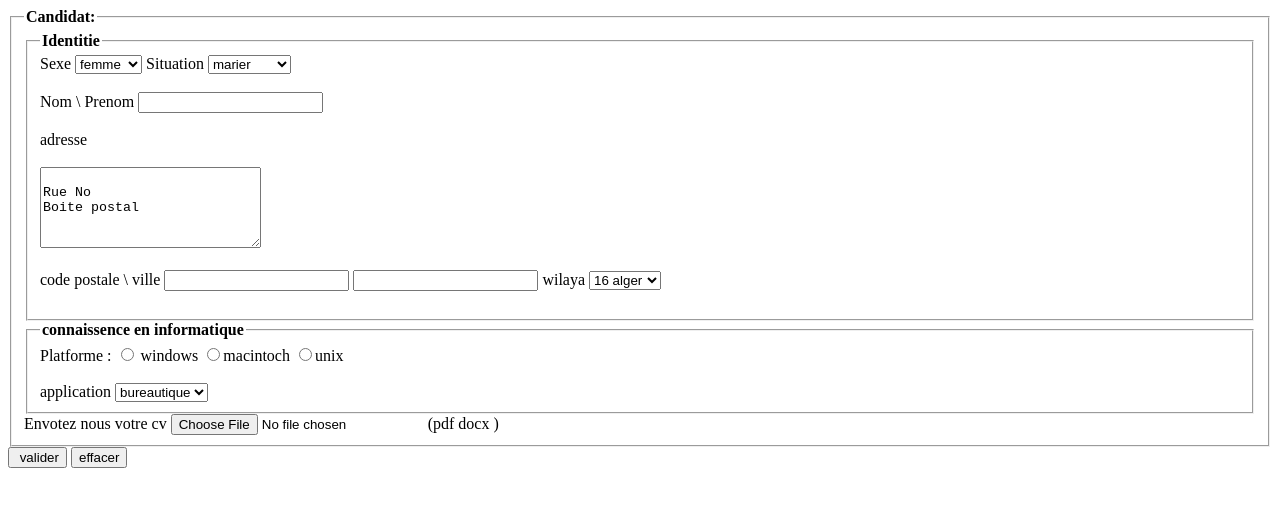
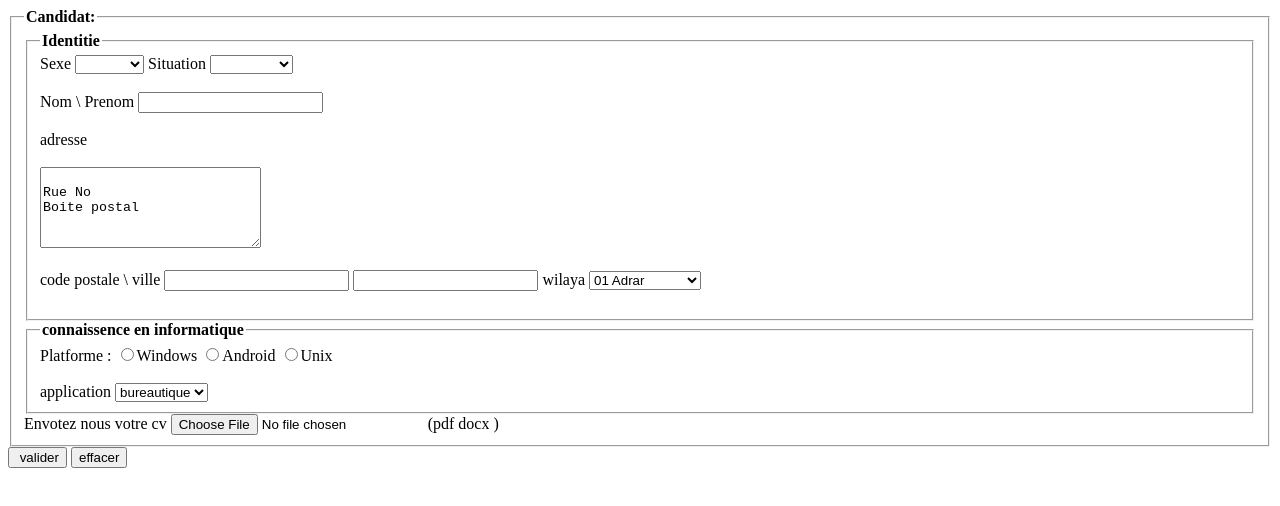
Before and after one commit to khaoula-ch-ch/formulaire, a plain HTML site: page index.html in a window 1280 px wide. Drawn offline with Linux system fonts and the light colour scheme; a script that the page names is missing.

Commit message:
Update index.html

```diff
--- a/index.html
+++ b/index.html
@@ -16,11 +16,13 @@
 	     <legend><b>Identitie</b></legend>
 		    <label> Sexe </label>
 			<select name="Sexe">
-				   <option value ="femme">femme </option>
-				   <option value ="homme">homme </option>
+				   <option value =""> </option>
+				   <option value ="F">Femme</option>
+				   <option value ="H">Homme</option>
 		    </select>
 		    <label> Situation </label>
 		    <select name="Situation">
+			           <option value =""> </option>
 				   <option value ="marier">marier </option>
 				   <option value ="celibataire">celibataire</option>
 				   <option value ="devorcer">devorcer </option>
@@ -36,17 +38,19 @@
 			<input type="text" name="ville">
 			 <label>wilaya</label>
 		    <select name="wilaya">
-				   <option value ="alger">16 alger</option>
-				   <option value ="adrar">01 adrar</option>
-				   <option value ="blida">09 blida </option>
+			           	 <option value ="Adrar">01 Adrar</option>
+			    		 <option value ="Blida">09 Blida </option>
+				   	 <option value ="Alger">16 Alger</option>
+				   	 <option value ="Jijel">18 Jijel</option>
+			    	   	 <option value ="Constantine">25 Constantine</option>
 		    </select><br><br>
 	   </fieldset>
 	   <fieldset>
 		<legend><b> connaissence en informatique </b> </legend>
 		<label> Platforme : </label>
-		<input type="radio" name="Platforme" value="windows"> windows
-		<input type="radio" name="Platforme" value="macintosh">macintoch
-		<input type="radio" name="Platforme" valua="unix">unix
+		<input type="radio" name="Platforme" value="Windows">Windows
+		<input type="radio" name="Platforme" value="Android">Android
+		<input type="radio" name="Platforme" valua="Unix">Unix
 		<br><br>
 		<label> application </label>
 		<select name="aplication">
```
